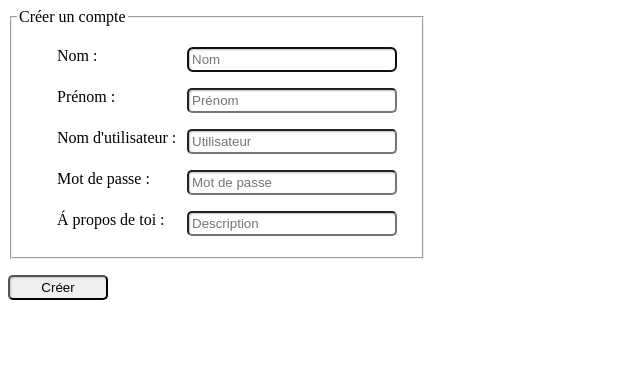
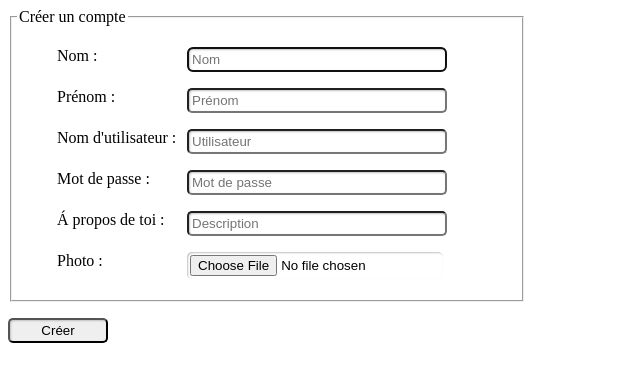
Before and after one commit to ky004689/Blog-Kraria-Sweyllam, a plain HTML site: page web/creerCompte.html in a window 1280 px wide. Shown: the whole page, without its empty margins (0-640 px from the left). Drawn offline with Linux system fonts and the light colour scheme.

Commit message:
ajout du dossier js avec un fichier creerCompte.js qui devra contenir la fonction creer() permettant de créer un compte ajout d'un champ permettant l'ajout d'une photo

```diff
--- a/web/creerCompte.html
+++ b/web/creerCompte.html
@@ -9,6 +9,7 @@ and open the template in the editor.
         <title>Créer un compte</title>
         <meta charset="UTF-8">
         <meta name="viewport" content="width=device-width, initial-scale=1.0">
+        <script src="js/creerCompte"></script>
         <link rel="stylesheet" href="css/creerCompte.css">
     </head>
     <body>
@@ -36,9 +37,13 @@ and open the template in the editor.
         <label for="about">&Aacute; propos de toi :</label>
       <input id="about" name="about" type="text" placeholder="Description" required autofocus>
     </ul>
+    <ul>
+        <label for="photo">Photo :</label>
+      <input id="photo" name="photo" type="file" placeholder="Photo" required autofocus>
+    </ul>
   </fieldset>
         <p></p>
-        <input type="button" value="Cr&eacute;er">
+        <input type="button" value="Cr&eacute;er" onclick="creer()">
 </form>
   </section>
 </body>
--- a/web/css/creerCompte.css
+++ b/web/css/creerCompte.css
@@ -17,7 +17,7 @@ label{
 input[type=text]{
  padding:3px;
  border-radius:5px;
- width:200px;
+ width:250px;
  box-shadow:1px 1px 2px #C0C0C0 inset;
 
  }
@@ -25,7 +25,15 @@ input[type=text]{
  input[type=password]{
  padding:3px;
  border-radius:5px;
- width:200px;
+ width:250px;
+ box-shadow:1px 1px 2px #C0C0C0 inset;
+
+ }
+
+ input[type=file]{
+ padding:3px;
+ border-radius:5px;
+ width:250px;
  box-shadow:1px 1px 2px #C0C0C0 inset;
 
  }
@@ -38,7 +46,7 @@ input[type=button]{
  }
 
 fieldset {
-	width: 400px;
+	width: 500px;
 	padding: 5px;
 
 }
```
Also changed, not shown: web/js/creerCompte.js (added, +10 -0 lines).
